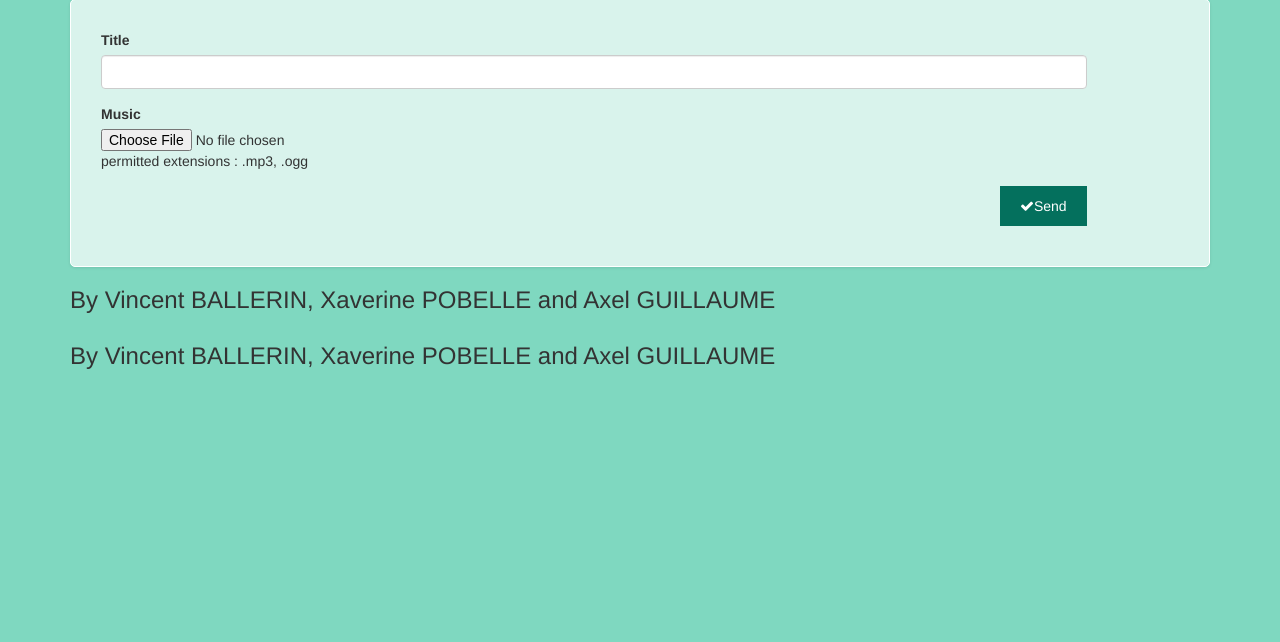
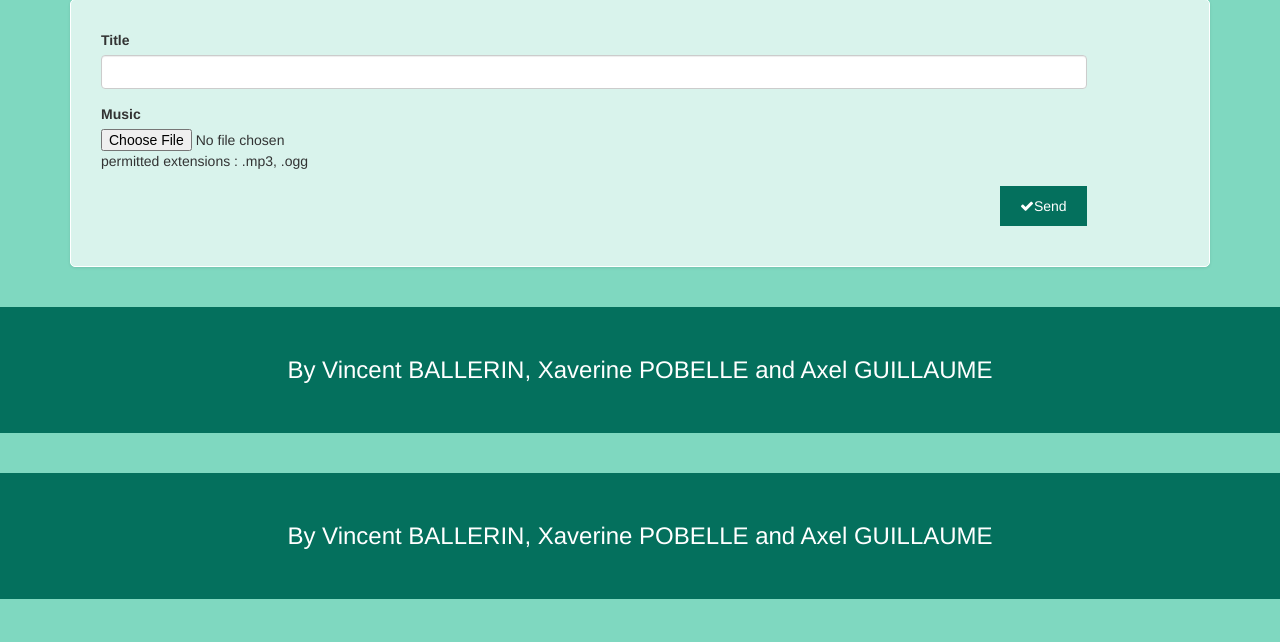
Before and after one commit to Xavpob/Test-GIT, a PHP site: page /add_music.php in a window 1280 px wide. Shown: the part 158-800 px from the top of the page. Run offline with PHP 8.4, Linux system fonts and the light colour scheme.

Commit message:
Css footer V1

```diff
--- a/IIM_A2_GIT-master/view/css/main.css
+++ b/IIM_A2_GIT-master/view/css/main.css
@@ -24,6 +24,14 @@ input:focus {
 	text-transform: uppercase;
 	letter-spacing: 1px;
 
+}
+.footer {
+	padding-top: 30px;
+	padding-bottom: 40px;
+	margin-top: 40px;
+	color: white;
+	text-align: center;
+	background-color: #04705d;
 }
 
 #logbox .form-input,
```
